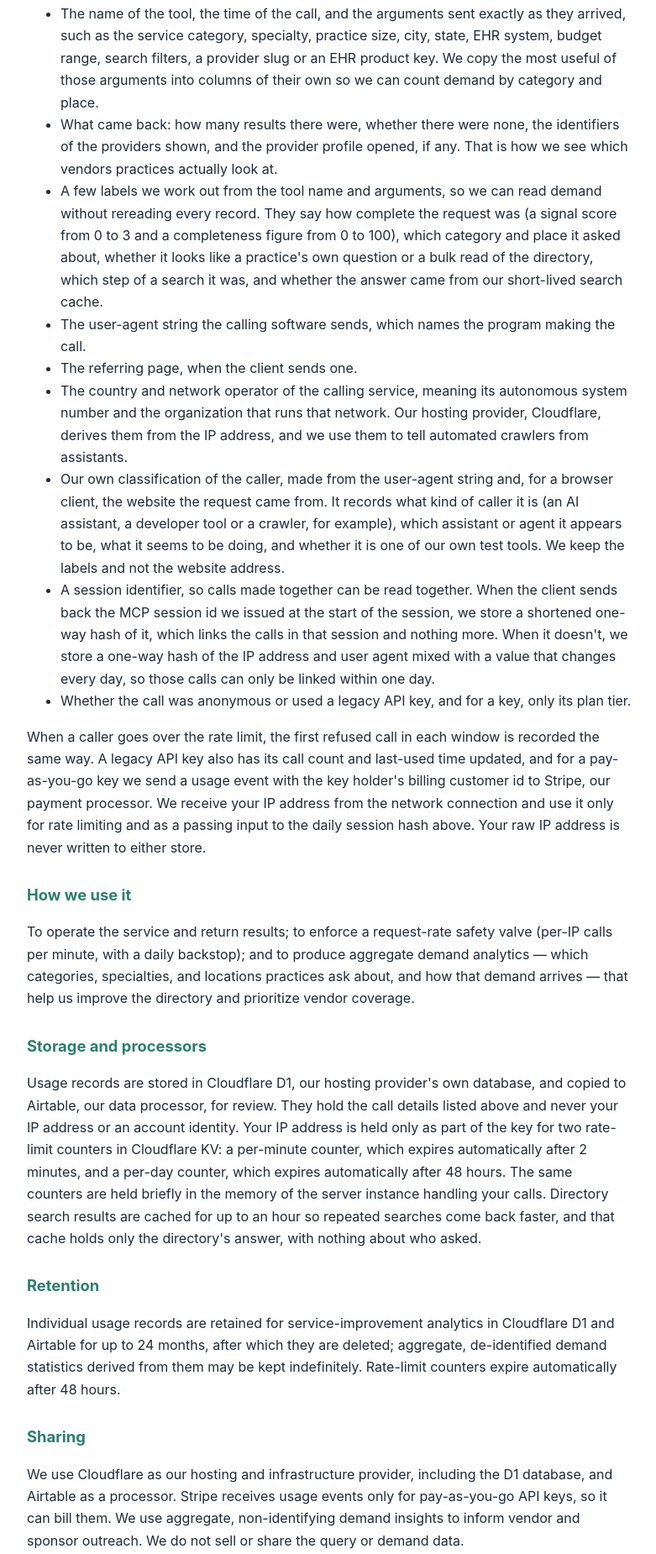
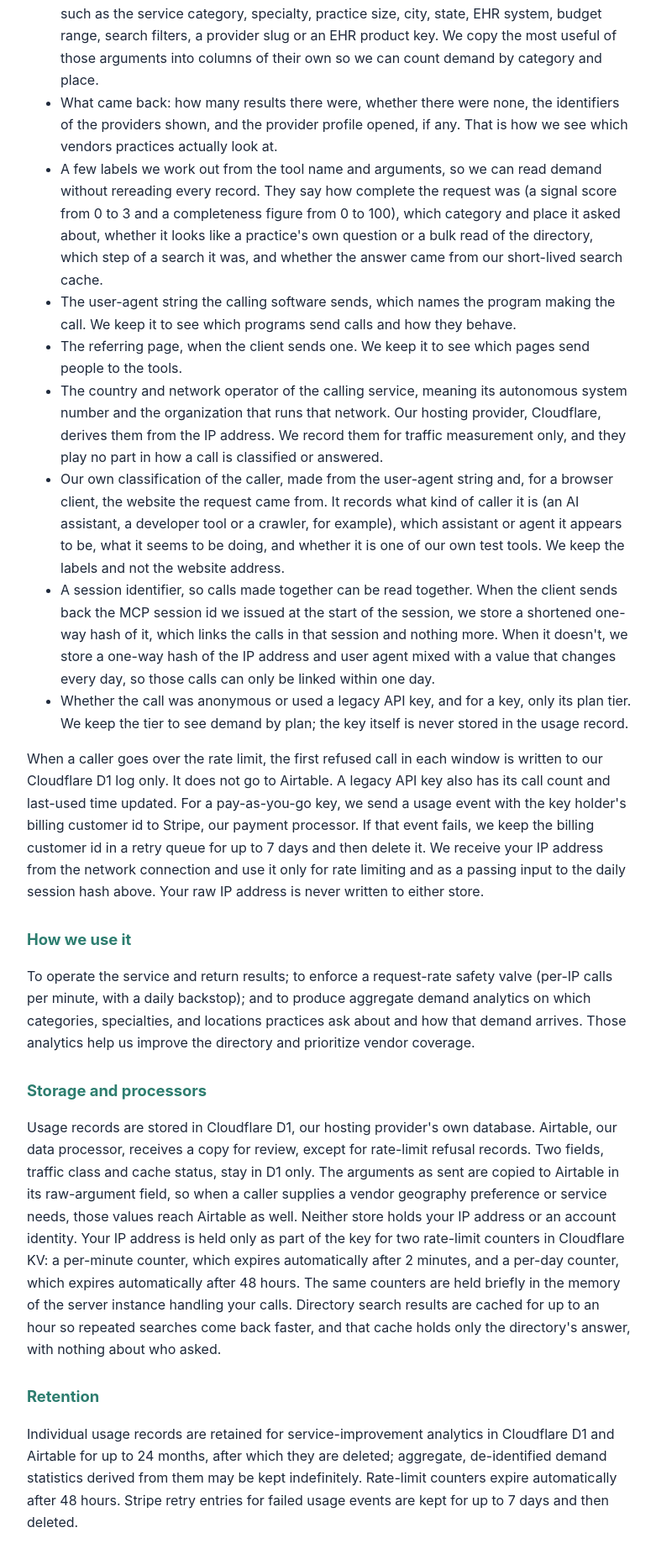
Before and after one commit to Crindo2/gph-mcp-server, a website: page privacy.html in a window 1280 px wide. Shown: the part 417-2267 px from the top of the page at 84% size, without its empty margins (248-1029 px from the left). Drawn offline with Linux system fonts and the light colour scheme.

Commit message:
privacy: correct retry, rate-refusal, Airtable and purpose wording (C2459 R2) (#34)
* privacy: correct retry, rate-refusal, Airtable and purpose wording (C2459 R2)

- Disclose the Stripe usage retry queue: billing customer id kept 7 days
  for pay-as-you-go keys, then deleted (functions/mcp.js postMeterEvent).
- Rate-limit refusal rows go to the D1 log only, not Airtable.
- Airtable mirror does not carry traffic_class, cache_status,
  vendor_geo_preference or service_needs.
- Country and network operator are recorded for traffic measurement only;
  classification uses user agent and Origin, not these fields.
- Plain opener; one-line reason for user-agent, referring page and key tier.
- Replace em dash entities; Last updated 2026-11-27.
- README privacy paragraph aligned to the same facts.

Co-Authored-By: Claude Haiku 5.5 <noreply@anthropic.com>
Claude-Session: https://claude.ai/code/session_01XhsAeJg43vXxNjequu7X5D

* privacy: fix Airtable copy, retry window and key wording (C2459 R2 repair)

- Airtable copy sentence: only traffic class and cache status stay in D1 only.
  The arguments as sent (raw_args) reach Airtable, including vendor geography
  preference and service needs when supplied.
- "the key itself is never stored" now says "in the usage record".
- Stripe retry queue entry is kept for up to 7 days (a separate worker may
  drain it sooner).

Co-Authored-By: Claude Haiku 5.5 <noreply@anthropic.com>
Claude-Session: https://claude.ai/code/session_01XhsAeJg43vXxNjequu7X5D

---------

Co-authored-by: CBEG Builder <builder@cbeg.invalid>
Co-authored-by: Claude Haiku 5.5 <noreply@anthropic.com>

```diff
--- a/privacy.html
+++ b/privacy.html
@@ -3,7 +3,7 @@
 <head>
   <meta charset="UTF-8">
   <meta name="viewport" content="width=device-width, initial-scale=1.0">
-  <title>Privacy Policy &mdash; GPH Intelligence MCP Server</title>
+  <title>Privacy Policy for GPH Intelligence MCP Server</title>
   <meta name="description" content="Privacy policy for the GPH Intelligence MCP Server: what data the MCP service collects, how it is used, stored, and retained.">
   <style>
     body { font-family: -apple-system, BlinkMacSystemFont, 'Segoe UI', sans-serif; max-width: 720px; margin: 60px auto; padding: 0 20px; color: #1E293B; line-height: 1.65; }
@@ -17,33 +17,33 @@
 </head>
 <body>
   <h1>Privacy Policy</h1>
-  <p class="meta"><strong>GPH Intelligence MCP Server</strong> &middot; Last updated: 2026-11-26 &middot; Operated by CBEG Group LLC &middot; Contact: <a href="mailto:cbeggroup@gmail.com">cbeggroup@gmail.com</a></p>
+  <p class="meta"><strong>GPH Intelligence MCP Server</strong> &middot; Last updated: 2026-11-27 &middot; Operated by CBEG Group LLC &middot; Contact: <a href="mailto:cbeggroup@gmail.com">cbeggroup@gmail.com</a></p>
 
   <p>This policy describes how the GPH Intelligence MCP Server (<code>https://gph-mcp-server.pages.dev/mcp</code>) handles data. It covers the MCP service's data handling, not the contents of the underlying vendor directory.</p>
 
   <h2>What we collect</h2>
-  <p>Each time one of our tools is called, we write a usage record. Here is what it holds, with the reason for each part.</p>
+  <p>Each time one of our tools is called, we write a usage record containing the following.</p>
   <ul>
     <li>The name of the tool, the time of the call, and the arguments sent exactly as they arrived, such as the service category, specialty, practice size, city, state, EHR system, budget range, search filters, a provider slug or an EHR product key. We copy the most useful of those arguments into columns of their own so we can count demand by category and place.</li>
     <li>What came back: how many results there were, whether there were none, the identifiers of the providers shown, and the provider profile opened, if any. That is how we see which vendors practices actually look at.</li>
     <li>A few labels we work out from the tool name and arguments, so we can read demand without rereading every record. They say how complete the request was (a signal score from 0 to 3 and a completeness figure from 0 to 100), which category and place it asked about, whether it looks like a practice's own question or a bulk read of the directory, which step of a search it was, and whether the answer came from our short-lived search cache.</li>
-    <li>The user-agent string the calling software sends, which names the program making the call.</li>
-    <li>The referring page, when the client sends one.</li>
-    <li>The country and network operator of the calling service, meaning its autonomous system number and the organization that runs that network. Our hosting provider, Cloudflare, derives them from the IP address, and we use them to tell automated crawlers from assistants.</li>
+    <li>The user-agent string the calling software sends, which names the program making the call. We keep it to see which programs send calls and how they behave.</li>
+    <li>The referring page, when the client sends one. We keep it to see which pages send people to the tools.</li>
+    <li>The country and network operator of the calling service, meaning its autonomous system number and the organization that runs that network. Our hosting provider, Cloudflare, derives them from the IP address. We record them for traffic measurement only, and they play no part in how a call is classified or answered.</li>
     <li>Our own classification of the caller, made from the user-agent string and, for a browser client, the website the request came from. It records what kind of caller it is (an AI assistant, a developer tool or a crawler, for example), which assistant or agent it appears to be, what it seems to be doing, and whether it is one of our own test tools. We keep the labels and not the website address.</li>
     <li>A session identifier, so calls made together can be read together. When the client sends back the MCP session id we issued at the start of the session, we store a shortened one-way hash of it, which links the calls in that session and nothing more. When it doesn't, we store a one-way hash of the IP address and user agent mixed with a value that changes every day, so those calls can only be linked within one day.</li>
-    <li>Whether the call was anonymous or used a legacy API key, and for a key, only its plan tier.</li>
+    <li>Whether the call was anonymous or used a legacy API key, and for a key, only its plan tier. We keep the tier to see demand by plan; the key itself is never stored in the usage record.</li>
   </ul>
-  <p>When a caller goes over the rate limit, the first refused call in each window is recorded the same way. A legacy API key also has its call count and last-used time updated, and for a pay-as-you-go key we send a usage event with the key holder's billing customer id to Stripe, our payment processor. We receive your IP address from the network connection and use it only for rate limiting and as a passing input to the daily session hash above. Your raw IP address is never written to either store.</p>
+  <p>When a caller goes over the rate limit, the first refused call in each window is written to our Cloudflare D1 log only. It does not go to Airtable. A legacy API key also has its call count and last-used time updated. For a pay-as-you-go key, we send a usage event with the key holder's billing customer id to Stripe, our payment processor. If that event fails, we keep the billing customer id in a retry queue for up to 7 days and then delete it. We receive your IP address from the network connection and use it only for rate limiting and as a passing input to the daily session hash above. Your raw IP address is never written to either store.</p>
 
   <h2>How we use it</h2>
-  <p>To operate the service and return results; to enforce a request-rate safety valve (per-IP calls per minute, with a daily backstop); and to produce aggregate demand analytics &mdash; which categories, specialties, and locations practices ask about, and how that demand arrives &mdash; that help us improve the directory and prioritize vendor coverage.</p>
+  <p>To operate the service and return results; to enforce a request-rate safety valve (per-IP calls per minute, with a daily backstop); and to produce aggregate demand analytics on which categories, specialties, and locations practices ask about and how that demand arrives. Those analytics help us improve the directory and prioritize vendor coverage.</p>
 
   <h2>Storage and processors</h2>
-  <p>Usage records are stored in Cloudflare D1, our hosting provider's own database, and copied to Airtable, our data processor, for review. They hold the call details listed above and never your IP address or an account identity. Your IP address is held only as part of the key for two rate-limit counters in Cloudflare KV: a per-minute counter, which expires automatically after 2 minutes, and a per-day counter, which expires automatically after 48 hours. The same counters are held briefly in the memory of the server instance handling your calls. Directory search results are cached for up to an hour so repeated searches come back faster, and that cache holds only the directory's answer, with nothing about who asked.</p>
+  <p>Usage records are stored in Cloudflare D1, our hosting provider's own database. Airtable, our data processor, receives a copy for review, except for rate-limit refusal records. Two fields, traffic class and cache status, stay in D1 only. The arguments as sent are copied to Airtable in its raw-argument field, so when a caller supplies a vendor geography preference or service needs, those values reach Airtable as well. Neither store holds your IP address or an account identity. Your IP address is held only as part of the key for two rate-limit counters in Cloudflare KV: a per-minute counter, which expires automatically after 2 minutes, and a per-day counter, which expires automatically after 48 hours. The same counters are held briefly in the memory of the server instance handling your calls. Directory search results are cached for up to an hour so repeated searches come back faster, and that cache holds only the directory's answer, with nothing about who asked.</p>
 
   <h2>Retention</h2>
-  <p>Individual usage records are retained for service-improvement analytics in Cloudflare D1 and Airtable for up to 24 months, after which they are deleted; aggregate, de-identified demand statistics derived from them may be kept indefinitely. Rate-limit counters expire automatically after 48 hours.</p>
+  <p>Individual usage records are retained for service-improvement analytics in Cloudflare D1 and Airtable for up to 24 months, after which they are deleted; aggregate, de-identified demand statistics derived from them may be kept indefinitely. Rate-limit counters expire automatically after 48 hours. Stripe retry entries for failed usage events are kept for up to 7 days and then deleted.</p>
 
   <h2>Sharing</h2>
   <p>We use Cloudflare as our hosting and infrastructure provider, including the D1 database, and Airtable as a processor. Stripe receives usage events only for pay-as-you-go API keys, so it can bill them. We use aggregate, non-identifying demand insights to inform vendor and sponsor outreach. We do not sell or share the query or demand data.</p>
```
Also changed, not shown: README.md.
